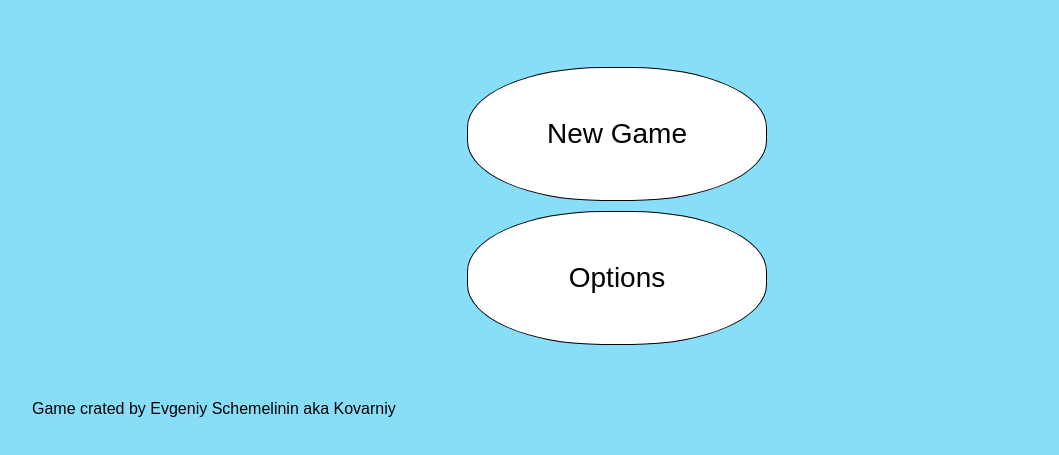
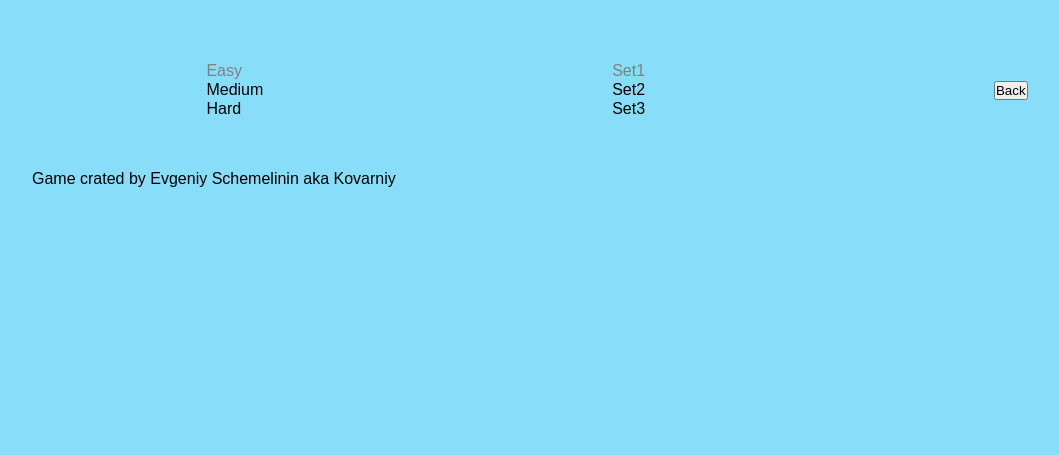
Before and after one commit to Kovarniy/kovarniy.github.io, a website built with webpack: page dist/index.html in a window 1280 px wide. Both pictures are taken after a click on the button "Options". Shown: the part 95-550 px from the top of the page, without its empty margins (23-1082 px from the left). Built offline with nearby package versions, Linux system fonts and the light colour scheme.

Commit message:
add option v1

```diff
--- a/src/events/buttons-clicks.js
+++ b/src/events/buttons-clicks.js
@@ -1,10 +1,30 @@
 let test;
+
+// input parameter - elemet which must be removed
+const removeField = (elemeintId) => {
+  const gameMenu = document.getElementById(elemeintId);
+  gameMenu.remove();
+};
+
+const createSelector = (inEl, nodeName) => {
+  let selector = document.createElement("selector");
+  if (nodeName === "difficultyLvl") {
+    selector.innerHTML = `<option disabled >Easy</option>
+                        <option>Medium</option>
+                        <option>Hard</option>`;
+  }
+  if (nodeName === "cardSet") {
+    selector.innerHTML = `<option disabled >Set1</option>
+                        <option>Set2</option>
+                        <option>Set3</option>`;
+  }
+  inEl.append(selector);
+};
 
 // This btn removed game-menu and uploaded game-field wich cards
 const newGame = () => {
   const doc = document.getElementById("work-space");
-  const gameMenu = document.querySelector(".game-menu");
-  gameMenu.remove();
+  removeField("game-menu");
 
   // TODO: fieldSize - this parametr must be upload from settings.json
   const fieldSize = 12;
@@ -12,11 +32,24 @@ const newGame = () => {
     let div = document.createElement("div");
     div.classList.add("card");
     div.setAttribute("id", `${i}-card`);
-
     div.innerHTML = `<div class="front-card">front</div>
           <div class="back-card">back</div>`;
     doc.append(div);
   }
 };
 
-export { newGame };
+const openOptions = () => {
+  const doc = document.getElementById("work-space");
+  removeField("game-menu");
+
+  createSelector(doc, "difficultyLvl");
+  createSelector(doc, "cardSet");
+
+  let button = document.createElement("button");
+  button.classList.add("menu-btn");
+  button.innerText = "Back";
+  button.setAttribute("id", "back-to-main-menu-btn");
+  doc.append(button);
+};
+
+export { newGame, openOptions };
--- a/src/index.js
+++ b/src/index.js
@@ -1,6 +1,8 @@
-import { newGame } from "./events/buttons-clicks.js";
+import { newGame, openOptions } from "./events/buttons-clicks.js";
 
 window.onload = () => {
   const newGameBtn = document.getElementById("new-game-btn");
+  const optionsBtn = document.getElementById("options-btn");
   newGameBtn.onclick = newGame;
+  optionsBtn.onclick = openOptions;
 };
```
Also changed, not shown: dist/index.html, dist/js/index.js, dist/style/buttons.css, dist/style/buttons.scss, dist/style/easyLevel.css (added), dist/style/null.css (added), dist/style/style.css, 4 other files.
